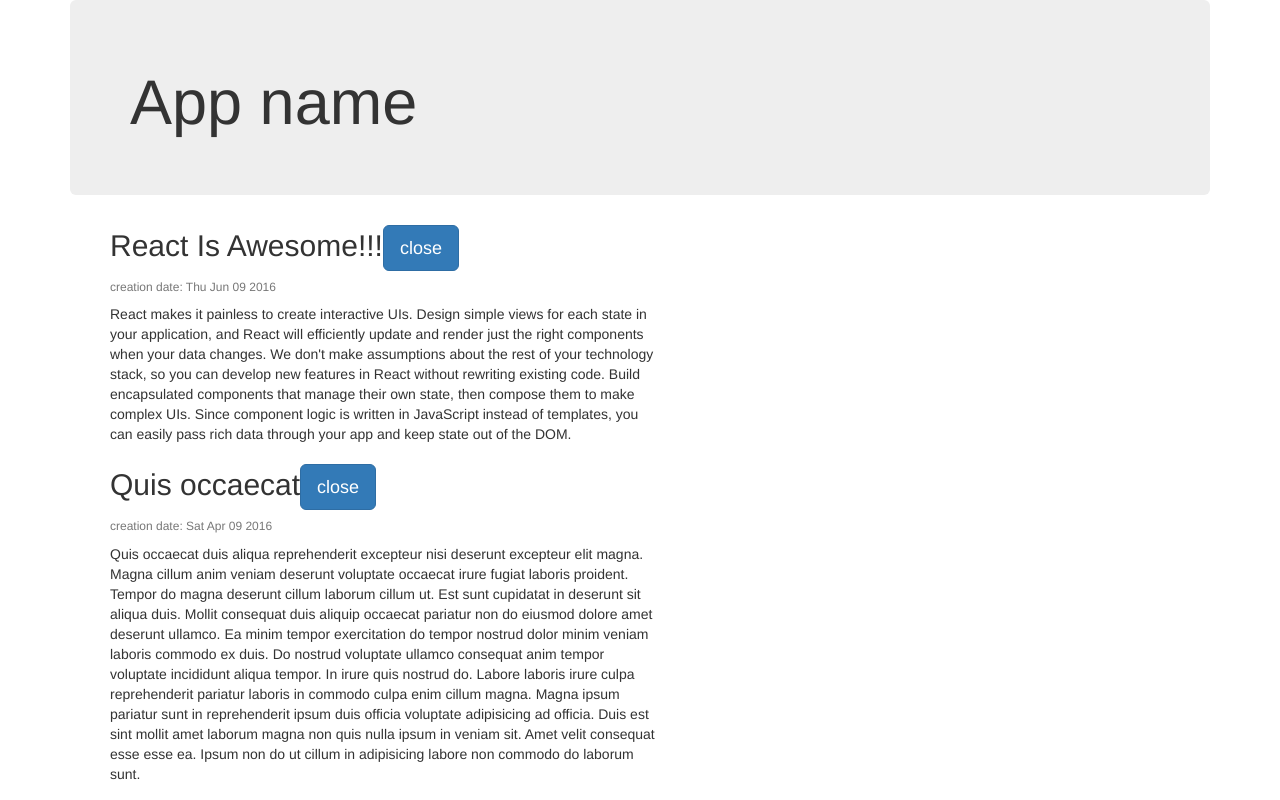
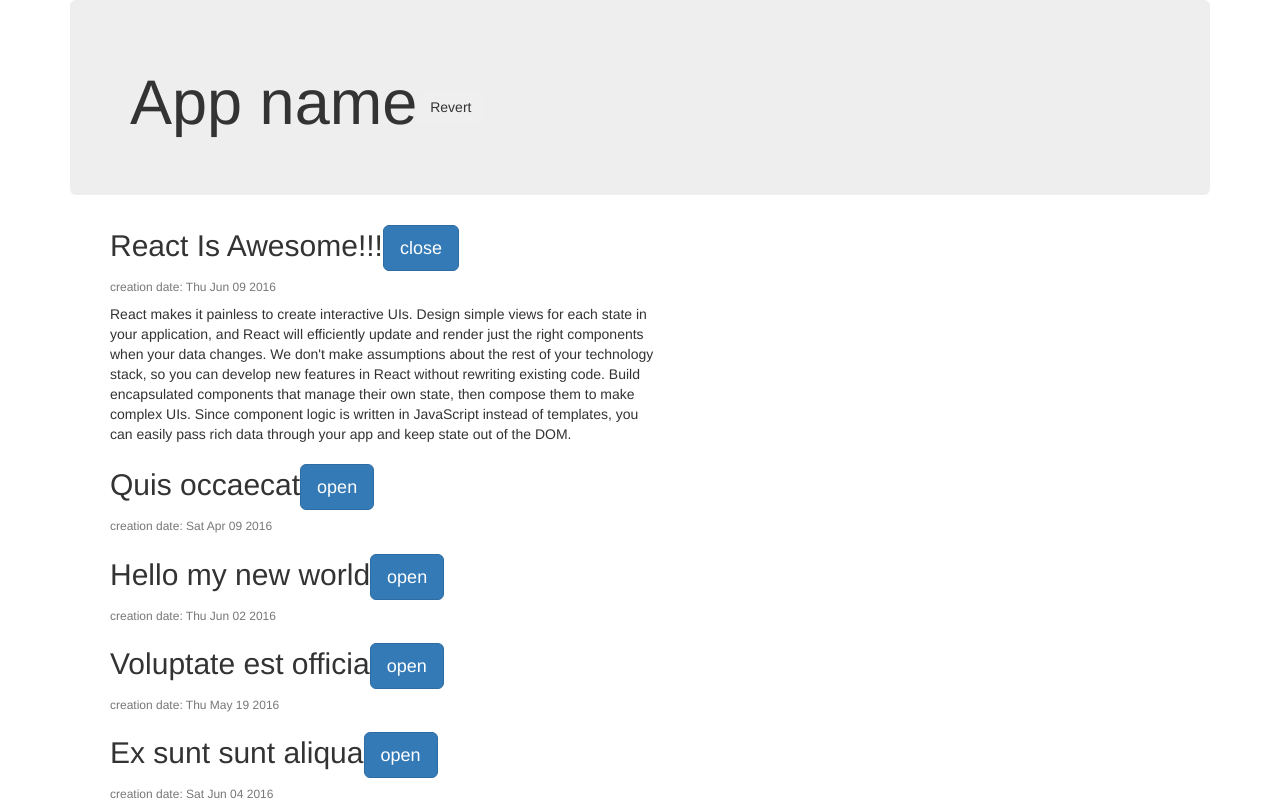
Before and after one commit to javascriptru-old/react-screencast-code, a React (Create React App) app: page / in a window 1280 px wide. Shown: the top 800 px of the page. Built offline with nearby package versions, Linux system fonts and the light colour scheme.

Commit message:
lifecycle

```diff
--- a/src/components/App.js
+++ b/src/components/App.js
@@ -1,17 +1,30 @@
-import React from 'react'
+import React, {Component} from 'react'
 import ArticleList from './ArticleList'
 import articles from '../fixtures'
 import 'bootstrap/dist/css/bootstrap.css'
 
-function App() {
-    return (
-        <div className="container">
-            <div className="jumbotron">
-                <h1 className="display-3">App name</h1>
+class App extends Component {
+    state = {
+        reverted: false
+    }
+
+    render() {
+        return (
+            <div className="container">
+                <div className="jumbotron">
+                    <h1 className="display-3">
+                        App name
+                        <button className="btn" onClick = {this.revert}>Revert</button>
+                    </h1>
+                </div>
+                <ArticleList articles={this.state.reverted ? articles.reverse() : articles}/>
             </div>
-            <ArticleList articles = {articles} />
-        </div>
-    )
+        )
+    }
+
+    revert = () => this.setState({
+        reverted: !this.state.reverted
+    })
 }
 
 export default App
--- a/src/components/Article.js
+++ b/src/components/Article.js
@@ -1,8 +1,27 @@
 import React, {Component} from 'react'
 
 class Article extends Component {
-    state = {
-        isOpen: true
+    constructor(props) {
+        super(props)
+
+        this.state = {
+            isOpen: props.defaultOpen
+        }
+    }
+
+    componentWillMount() {
+        console.log('---', 'mounting')
+    }
+
+    componentWillReceiveProps(nextProps) {
+        console.log('---', 'will receive props')
+        if (nextProps.defaultOpen !== this.props.defaultOpen) this.setState({
+            isOpen: nextProps.defaultOpen
+        })
+    }
+
+    componentWillUpdate() {
+        console.log('---', 'will update')
     }
 
     render() {
--- a/src/components/ArticleList/index.js
+++ b/src/components/ArticleList/index.js
@@ -3,9 +3,9 @@
 import './style.css'
 
 export default function ArticleList({ articles }) {
-    const articleElements = articles.map(article =>
+    const articleElements = articles.map((article, index) =>
         <li key = {article.id} className="article-list__li">
-            <Article article = {article}/>
+            <Article article = {article} defaultOpen = {index === 0}/>
         </li>
     )
     return (
```
